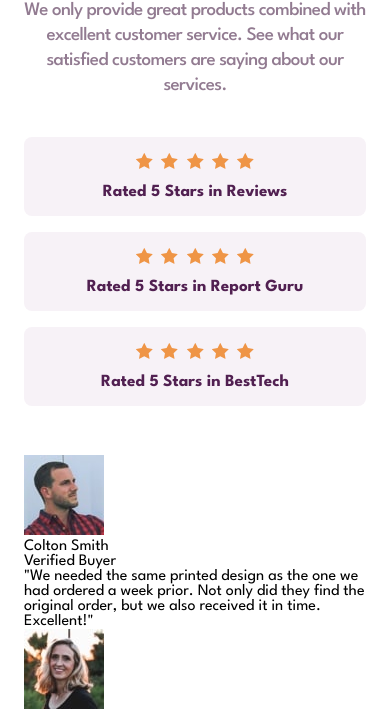
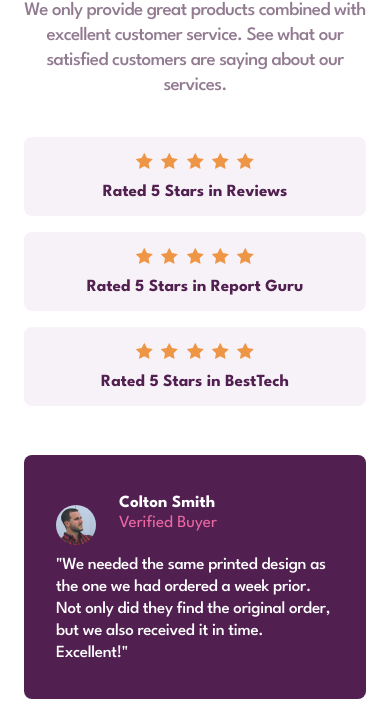
Before and after one commit to ionStici/social-proof-section, a website: page index.html in a window 390 px wide. Shown: the part 165-875 px from the top of the page. Drawn offline with Linux system fonts and the light colour scheme.

Commit message:
Style review section mobile-first

```diff
--- a/sass/_review-box.scss
+++ b/sass/_review-box.scss
@@ -0,0 +1,48 @@
+.review {
+    padding: 40px 32px 35px 32px;
+    background-color: #512051;
+    border-radius: 8px;
+
+    &:not(:last-child) {
+        margin-bottom: 16px;
+    }
+
+    &__profile-box {
+        display: flex;
+        align-items: center;
+    }
+
+    &__profile-img {
+        width: 40px;
+        height: 40px;
+        margin-right: 23px;
+        border-radius: 50%;
+    }
+
+    &__name-box {
+        margin-bottom: 23px;
+    }
+
+    &__name {
+        font-weight: 700;
+        font-size: 17px;
+        line-height: 16px;
+        color: #ffffff;
+        margin-bottom: 4px;
+    }
+
+    &__status {
+        font-weight: 400;
+        font-size: 17px;
+        line-height: 16px;
+        color: #ee69a4;
+    }
+
+    &__text {
+        font-weight: 500;
+        font-size: 17px;
+        line-height: 22px;
+        letter-spacing: -0.303571px;
+        color: #ffffff;
+    }
+}
```
Also changed, not shown: style.css.
